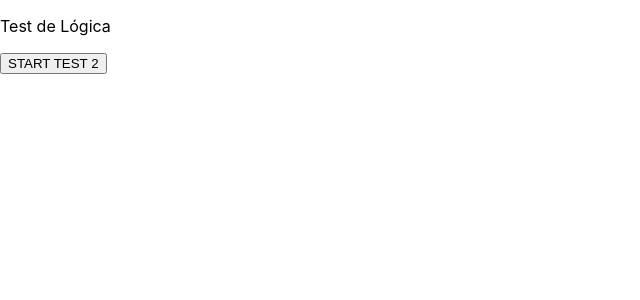
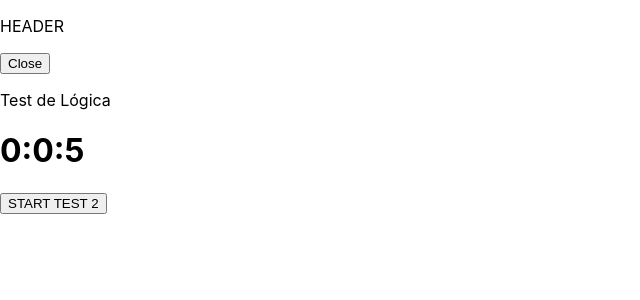
Before and after one commit to celinaurzua/astratalent, a React (Create React App) app: page /testone in a window 1280 px wide. Shown: the top 300 px of the page, without its empty margins (0-640 px from the left). Built offline with nearby package versions, Linux system fonts and the light colour scheme.

Commit message:
Header is added to each component and Timer to the test components

```diff
--- a/src/Components/Header.js
+++ b/src/Components/Header.js
@@ -1,4 +1,5 @@
 import React, { Component } from 'react';
+import { Link } from 'react-router-dom';
 
 
 class Header extends Component {
@@ -6,7 +7,9 @@
     return (
       <div>
           <p>HEADER</p>
+          <Link to="">
           <button>Close</button>
+          </Link>
       </div>
     );
   }
--- a/src/Components/Testbye.js
+++ b/src/Components/Testbye.js
@@ -1,11 +1,12 @@
 import React, { Component } from 'react';
 import { Link } from 'react-router-dom';
-
+import Header from './Header'
 
 class Testbye extends Component {
   render() {
     return (
       <div>
+        <Header/>
           <p>Gracias!!! </p>
           <Link to="/">
           <button>Log out</button>
--- a/src/Components/Testfeedback.js
+++ b/src/Components/Testfeedback.js
@@ -1,11 +1,13 @@
 import React, { Component } from 'react';
 import { Link } from 'react-router-dom';
+import Header from './Header';
 
 
 class Testfeedback extends Component {
   render() {
     return (
       <div>
+        <Header/>
           <p>Feedback</p>
           <Link to="testbye">
           <button>SEND</button>
--- a/src/Components/Testone.js
+++ b/src/Components/Testone.js
@@ -1,12 +1,16 @@
 import React, { Component } from 'react';
 import { Link } from 'react-router-dom';
+import Timer from '../Components/Timer/Timer'
+import Header from './Header';
 
 
 class Testone extends Component {
   render() {
     return (
       <div className="cointenerContact">
+        <Header/>
           <p>Test de Lógica</p>
+          <Timer/>
           <Link to="testtwo">
           <button>START TEST 2</button>
           </Link>
--- a/src/Components/Testthree.js
+++ b/src/Components/Testthree.js
@@ -1,12 +1,16 @@
 import React, { Component } from 'react';
 import { Link } from 'react-router-dom';
+import Timer from '../Components/Timer/Timer'
+import Header from './Header';
 
 
 class Testthree extends Component {
   render() {
     return (
       <div>
+        <Header/>
           <p>Test de Código</p>
+          <Timer/>
           <Link to="testfeedback">
           <button>FINISH</button>
           </Link>
--- a/src/Components/Testtwo.js
+++ b/src/Components/Testtwo.js
@@ -1,12 +1,16 @@
 import React, { Component } from 'react';
 import { Link } from 'react-router-dom';
+import Timer from '../Components/Timer/Timer'
+import Header from './Header';
 
 
 class Testtwo extends Component {
   render() {
     return (
       <div>
+        <Header/>
           <p>Test Teórico</p>
+          <Timer/>
           <Link to="testthree">
           <button>START TEST 3</button>
           </Link>
--- a/src/Components/Testwelcome.js
+++ b/src/Components/Testwelcome.js
@@ -1,11 +1,13 @@
 import React, { Component } from 'react';
 import { Link } from 'react-router-dom';
+import Header from './Header';
 
 
 class Testwelcome extends Component {
   render() {
     return (
       <div>
+        <Header/>
           <p>Welcome</p>
           <Link to="testone">
           <button>START TEST 1</button>
```
Also changed, not shown: src/App.js (+5 -5 lines), src/Components/Timer/Timer.js (renamed from src/Timer.js), 1 other file (tests, documents, lock files or other folders).
